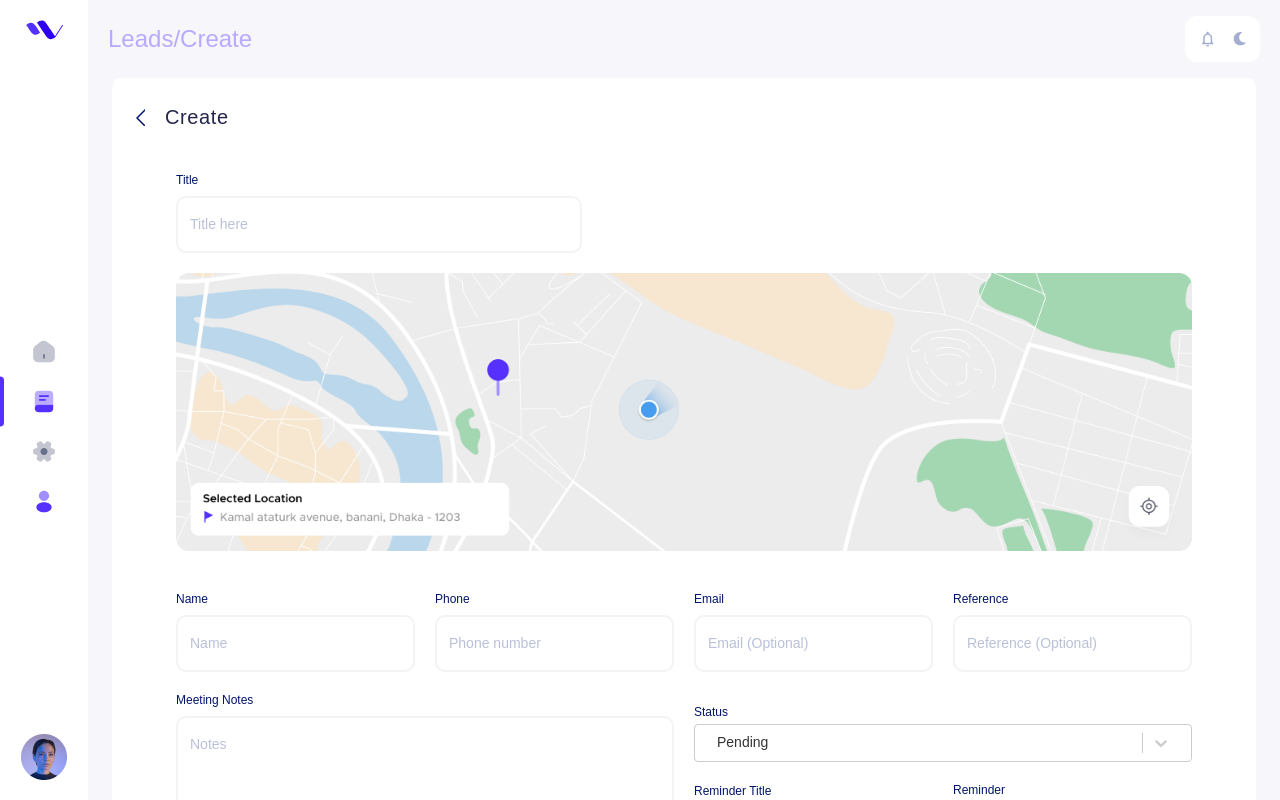
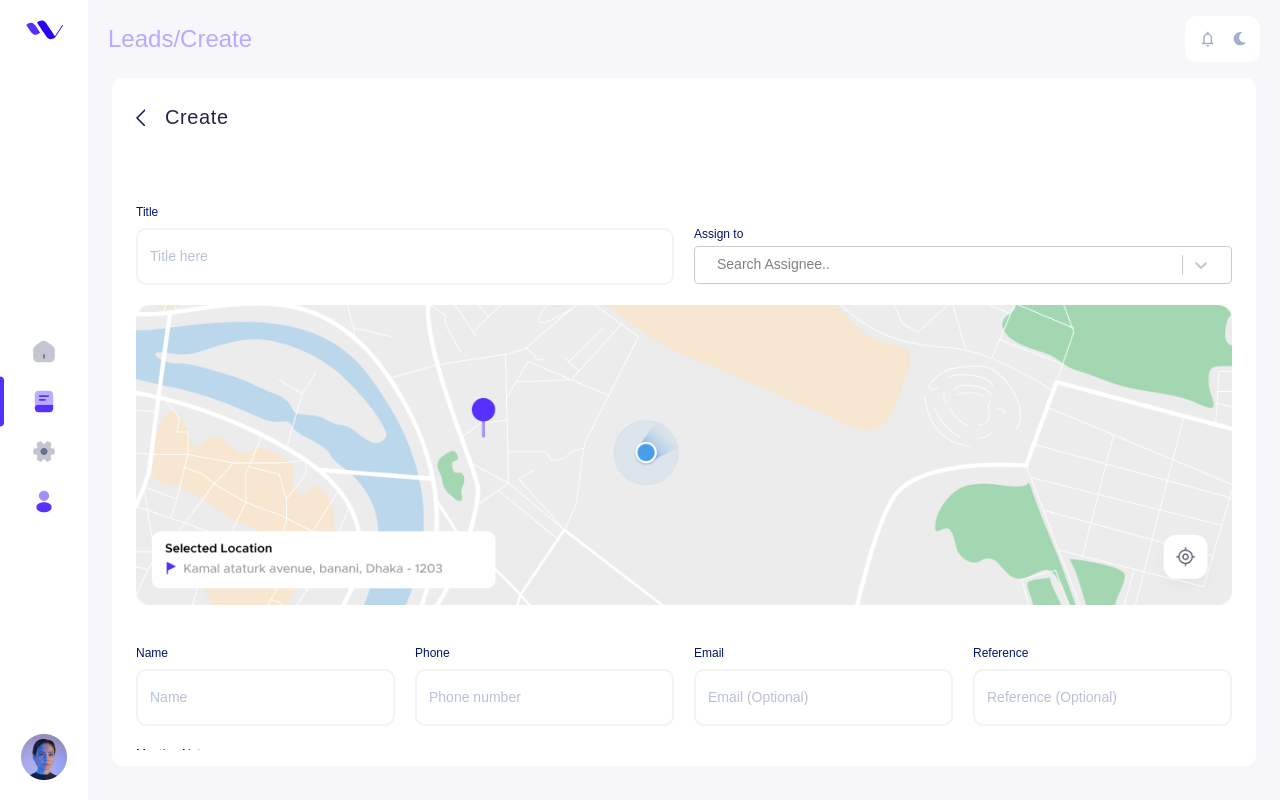
Before and after one commit to tajnur007/d2d-marketing-frontend, a Next.js app: page /leads/create in a window 1280 px wide. Built offline with nearby package versions, Linux system fonts and the light colour scheme; a web font is replaced by a local one.

Commit message:
Assignee dropdown added

```diff
--- a/app/(authenticated)/leads/create/page.tsx
+++ b/app/(authenticated)/leads/create/page.tsx
@@ -8,9 +8,9 @@ const LeadsCreatePage = () => {
   const router = useRouter();
 
   return (
-    <div className='bg-white rounded-[10px] p-6'>
-      <div className='flex items-center gap-5'>
-        <p onClick={() => router.push(PAGE_ROUTES.Leads)} className=' cursor-pointer'>
+    <div className='bg-white rounded-[10px] py-6 h-[86vh]'>
+      <div className='flex items-center gap-5 mx-6'>
+        <p onClick={() => router.push(PAGE_ROUTES.Leads)} className='cursor-pointer'>
           <BackArrowIcon />
         </p>
         <p className='text-[#25254C] text-[20px] font-medium tracking-[.6px]'>Create</p>
--- a/components/createlead/create-lead-form.tsx
+++ b/components/createlead/create-lead-form.tsx
@@ -5,11 +5,16 @@ import { Input } from '@/components/input';
 import { TextArea } from '@/components/text-area';
 import { ImageUpload } from '@/components/image-upload';
 import { Button } from '@/components/button';
-import { CustomSelect } from '@/components/custom-select';
 import { DatePicker } from '@/components/date-picker';
 import { useEffect, useState } from 'react';
-import { CREATE_LEAD_STATUS_NEW, FORM_ITEMS } from '@/utils/constants/common-constants';
+import {
+  ASSIGN_TO_NEW,
+  CREATE_LEAD_STATUS_NEW,
+  FORM_ITEMS,
+} from '@/utils/constants/common-constants';
 import { FormItems } from '@/models/global-types';
+import { AssignToSelect } from '../select/assign-to-select';
+import { StatusSelect } from '../select/status-select';
 
 const CreateLeadForm = () => {
   const [selected, setSelected] = useState('Pending');
@@ -46,7 +51,8 @@ const CreateLeadForm = () => {
   };
 
   return (
-    <div className='ml-0 p-10 rounded-xl bg-white'>
+    <div className='mt-2 p-6 overflow-y-auto h-[calc(100%-30px)] tiny-scrollbar'>
+      <div className='flex items-center justify-between mt-10 gap-5'>
         <Input
           label={<p className='text-[#00156A] font-medium text-xs mb-1'>Title</p>}
           placeholder='Title here'
@@ -55,9 +61,17 @@ const CreateLeadForm = () => {
           name='Title'
           htmlFor='title'
           errorMessage={formErrors.Title}
-        className={`w-[40%] mb-5 ${formErrors.Title && 'border-red-500 shadow'}`}
+          className={`w-full mb-5 ${formErrors.Title && 'border-red-500 shadow'}`}
           onChange={handleInputChange}
         />
+        <div className='flex flex-col justify-between gap-5 w-full'>
+          <AssignToSelect
+            label='Assign to'
+            setSelected={setSelected}
+            options={ASSIGN_TO_NEW}
+          />
+        </div>
+      </div>
       <div className='rounded-2xl relative'>
         <Image
           src={mapImage}
@@ -129,7 +143,7 @@ const CreateLeadForm = () => {
         </div>
 
         <div className='flex flex-col justify-between gap-5 w-1/2'>
-          <CustomSelect
+          <StatusSelect
             label='Status'
             setSelected={setSelected}
             options={CREATE_LEAD_STATUS_NEW}
--- /dev/null
+++ b/components/select/assign-to-select.tsx
@@ -0,0 +1,62 @@
+'use client';
+
+import { AssignSelectProps } from '@/models/global-types';
+import { useRef } from 'react';
+import { twMerge } from 'tailwind-merge';
+import Select from 'react-select';
+
+export const AssignToSelect = ({
+  label,
+  setSelected = () => {},
+  options = [],
+}: AssignSelectProps) => {
+  const ref = useRef<HTMLDivElement>(null);
+
+  // Filter options to show only those with public: true
+  const filteredOptions = options.filter((option) => option.isPublic);
+
+  const handleChange = (selectedOption: any) => {
+    setSelected(selectedOption.value);
+  };
+
+  const controlStyles = {
+    base: 'border rounded-[10px] border-2 border-[#F3F3F3] outline-none border-solid text-indigo-950 text-sm font-medium text-[14px]',
+    focus: 'border-primary-600 ring-1 ring-primary-500',
+    nonFocus: 'border-gray-300 hover:border-gray-400',
+  };
+
+  const optionStyles = {
+    base: 'hover:cursor-pointer px-3 py-2 rounded',
+    focus: 'bg-gray-100 active:bg-gray-200',
+    selected: 'bg-white',
+  };
+
+  return (
+    <div className='flex flex-col' ref={ref}>
+      <label className='text-[#00156A] text-xs mb-1 font-medium'>{label}</label>
+      <div className='relative font-medium '>
+        <Select
+          classNames={{
+            control: ({ isFocused }) =>
+              twMerge(
+                'w-full rounded-[10px] border-2 border-[#F3F3F3] outline-none border-solid text-[14px] font-medium  px-3',
+                isFocused ? 'border-primary-500' : 'border-[#F3F3F3]',
+                controlStyles.base
+              ),
+            option: ({ isFocused, isSelected }) =>
+              twMerge(
+                isFocused && optionStyles.focus,
+                isSelected && optionStyles.selected,
+                optionStyles.base
+              ),
+          }}
+          defaultValue={null}
+          options={filteredOptions}
+          onChange={handleChange}
+          isSearchable
+          placeholder='Search Assignee..'
+        />
+      </div>
+    </div>
+  );
+};
--- a/components/custom-select.tsx
+++ b/components/select/status-select.tsx
@@ -6,7 +6,7 @@ import { useEffect, useRef, useState } from 'react';
 import { twMerge } from 'tailwind-merge';
 import Select from 'react-select';
 
-export const CustomSelect = ({
+export const StatusSelect = ({
   label,
   className,
   setSelected = () => {},
```
Lines whose indentation alone changed are shown as unchanged.
